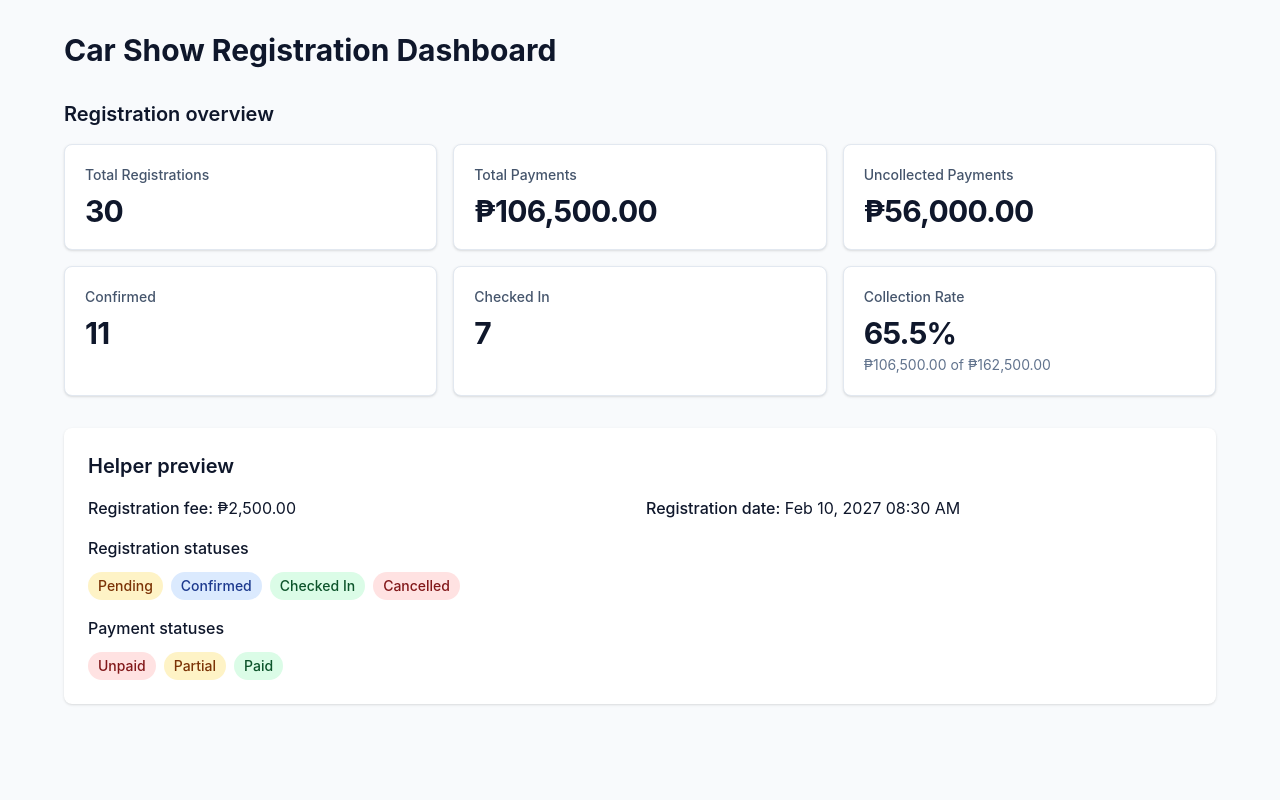
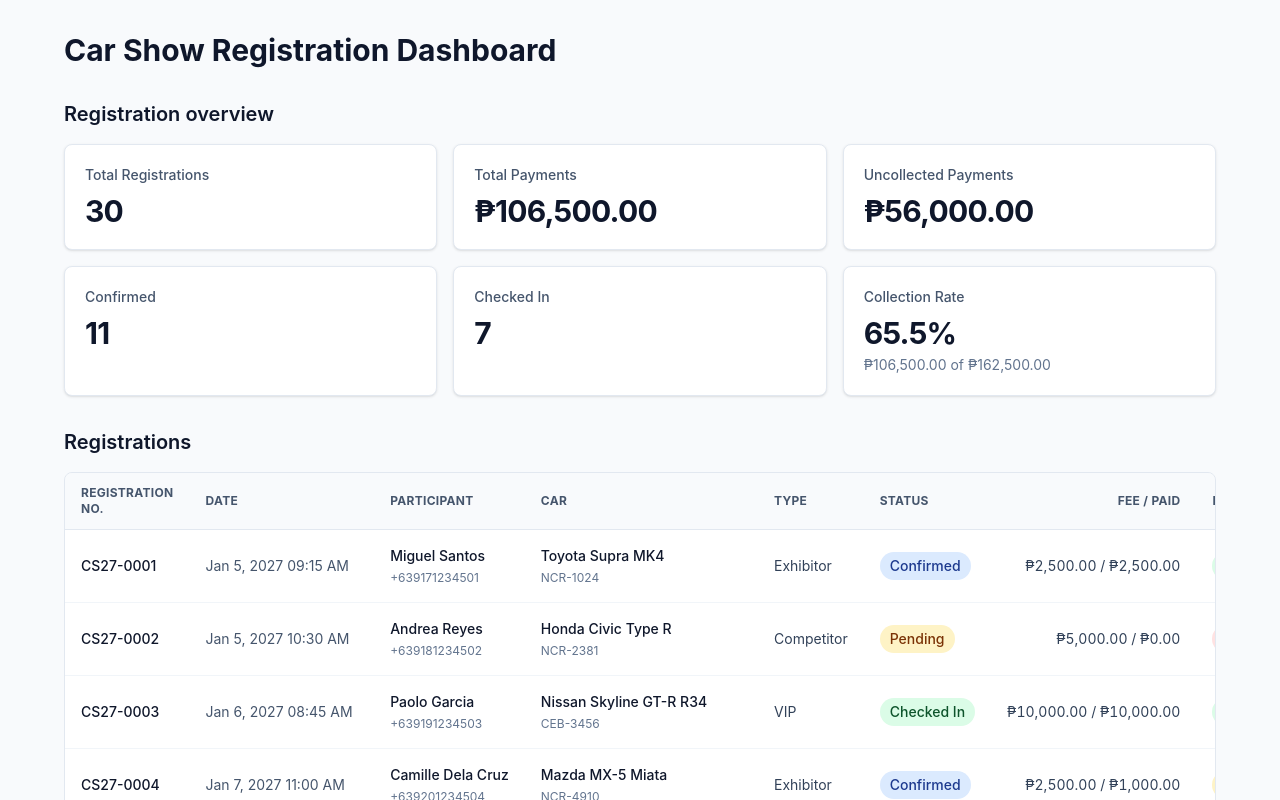
Before and after one commit to acekun12345/Cars-Show-Registration-ESTRABELA-CAPILOYAN, a React (Vite) app in the folder Car-Show-Registration-Final/frontend/: page / in a window 1280 px wide. Shown: the top 800 px of the page. Built offline with nearby package versions, Linux system fonts and the light colour scheme.

Commit message:
feat(frontend): add registrations table with status and payment badges

```diff
--- a/Car-Show-Registration-Final/frontend/src/App.jsx
+++ b/Car-Show-Registration-Final/frontend/src/App.jsx
@@ -1,6 +1,8 @@
 import PaymentBadge from './components/PaymentBadge.jsx'
 import KpiCards from './components/KpiCards.jsx'
+import RegistrationTable from './components/RegistrationTable.jsx'
 import StatusBadge from './components/StatusBadge.jsx'
+import { sampleRegistrations } from './api/sample-data.js'
 import { formatCurrency, formatDateTime } from './utils/format.js'
 
 const sampleSummary = {
@@ -25,6 +27,11 @@ function App() {
         <section className="space-y-4">
           <h2 className="text-xl font-semibold">Registration overview</h2>
           <KpiCards summary={sampleSummary} />
+        </section>
+
+        <section className="space-y-4">
+          <h2 className="text-xl font-semibold">Registrations</h2>
+          <RegistrationTable items={sampleRegistrations.slice(0, 10)} />
         </section>
 
         <section className="space-y-4 rounded-lg bg-white p-6 shadow-sm">
--- a/Car-Show-Registration-Final/frontend/src/components/RegistrationTable.jsx
+++ b/Car-Show-Registration-Final/frontend/src/components/RegistrationTable.jsx
@@ -1,5 +1,86 @@
-function RegistrationTable() {
-  return null
+import { formatCurrency, formatDateTime } from '../utils/format.js'
+import PaymentBadge from './PaymentBadge.jsx'
+import StatusBadge from './StatusBadge.jsx'
+
+function RegistrationTable({ items }) {
+  return (
+    <div className="overflow-x-auto rounded-lg border border-slate-200 bg-white">
+      <table className="min-w-[1100px] w-full divide-y divide-slate-200 text-left text-sm">
+        <thead className="bg-slate-50 text-xs font-semibold uppercase tracking-wide text-slate-600">
+          <tr>
+            <th className="px-4 py-3" scope="col">
+              Registration No.
+            </th>
+            <th className="px-4 py-3" scope="col">
+              Date
+            </th>
+            <th className="px-4 py-3" scope="col">
+              Participant
+            </th>
+            <th className="px-4 py-3" scope="col">
+              Car
+            </th>
+            <th className="px-4 py-3" scope="col">
+              Type
+            </th>
+            <th className="px-4 py-3" scope="col">
+              Status
+            </th>
+            <th className="px-4 py-3 text-right" scope="col">
+              Fee / Paid
+            </th>
+            <th className="px-4 py-3" scope="col">
+              Payment
+            </th>
+          </tr>
+        </thead>
+        <tbody className="divide-y divide-slate-100">
+          {items.map((registration) => (
+            <tr
+              key={registration.id}
+              className="transition-colors hover:bg-slate-50"
+            >
+              <td className="whitespace-nowrap px-4 py-4 font-medium text-slate-900">
+                {registration.registrationNumber}
+              </td>
+              <td className="whitespace-nowrap px-4 py-4 text-slate-600">
+                {formatDateTime(registration.registrationDate)}
+              </td>
+              <td className="px-4 py-4">
+                <p className="whitespace-nowrap font-medium text-slate-900">
+                  {registration.participantName}
+                </p>
+                <p className="mt-1 whitespace-nowrap text-xs text-slate-500">
+                  {registration.contactNumber || registration.email}
+                </p>
+              </td>
+              <td className="px-4 py-4">
+                <p className="whitespace-nowrap font-medium text-slate-900">
+                  {registration.carMakeModel}
+                </p>
+                <p className="mt-1 whitespace-nowrap text-xs text-slate-500">
+                  {registration.plateNumber}
+                </p>
+              </td>
+              <td className="whitespace-nowrap px-4 py-4 text-slate-700">
+                {registration.registrationType}
+              </td>
+              <td className="whitespace-nowrap px-4 py-4">
+                <StatusBadge status={registration.status} />
+              </td>
+              <td className="whitespace-nowrap px-4 py-4 text-right tabular-nums text-slate-700">
+                {formatCurrency(registration.registrationFee)} /{' '}
+                {formatCurrency(registration.amountPaid)}
+              </td>
+              <td className="whitespace-nowrap px-4 py-4">
+                <PaymentBadge paymentStatus={registration.paymentStatus} />
+              </td>
+            </tr>
+          ))}
+        </tbody>
+      </table>
+    </div>
+  )
 }
 
 export default RegistrationTable
```
